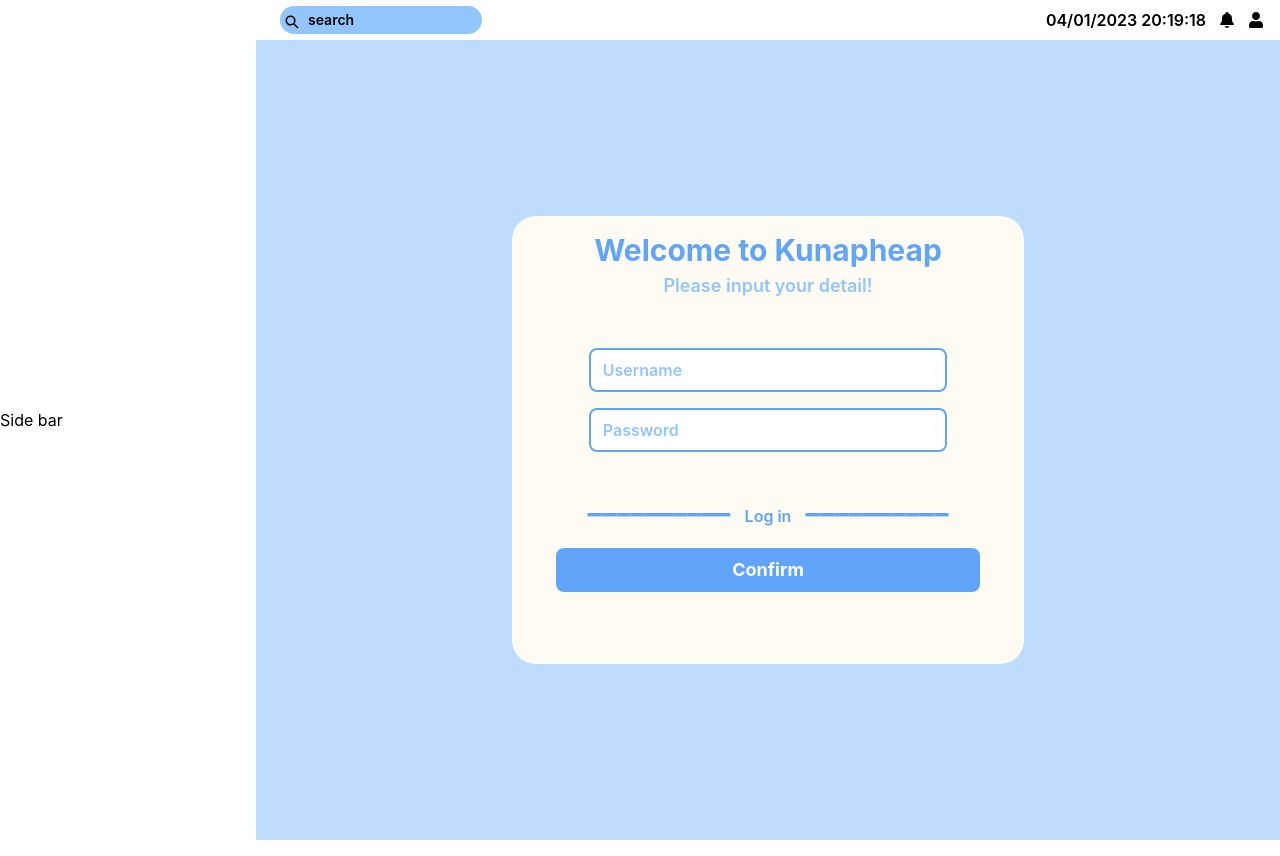
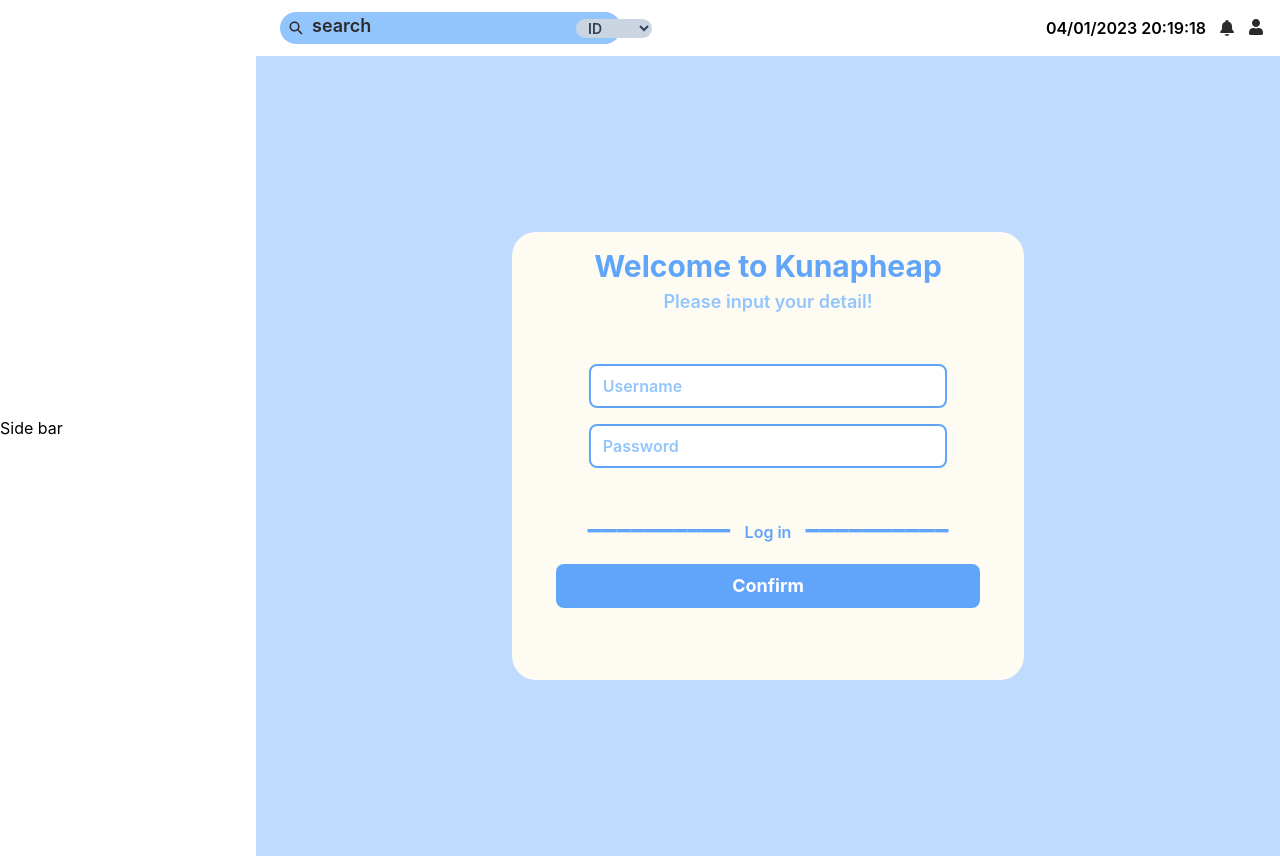
Before and after one commit to Kunapheap/kunapheap, a React (Create React App) app in the folder kunapheap-admin/: page /login in a window 1280 px wide. Built offline with nearby package versions, Linux system fonts and the light colour scheme.

Commit message:
modify admin part and client part

```diff
--- a/kunapheap-admin/src/components/Header.js
+++ b/kunapheap-admin/src/components/Header.js
@@ -1,23 +1,38 @@
 import React, { useEffect, useState } from "react";
-import { IoNotificationsSharp , IoSearchSharp } from "react-icons/io5";
+import { IoNotificationsSharp, IoSearchSharp } from "react-icons/io5";
 import { FaUser } from "react-icons/fa";
 
 function Header() {
   return (
     <>
-      <div className=" flex flex-col-reverse md:flex-row items-center justify-between font-semibold">
-        <div className="relative md:w-1/4 w-full">
-        <input
-          className="w-full border-black outline-none  lg:mx-6 pl-8  h-7 lg:pl-7 lg:pr-4 bg-blue-300 rounded-full text-xs font-semibold placeholder:text-black placeholder:text-sm"
-          placeholder="search"
-        />
-        <IoSearchSharp className="absolute top-2 left-4 md:left-7" />
+      <div className=" flex flex-col-reverse md:flex-row items-center justify-between font-semibold py-2">
+        <div className="w-full flex flex-row relative">
+          <div className="w-[80%] relative pl-6">
+            <input
+              className=" w-[100%] pl-8
+              lg:w-[90%] border-primary outline-none py-2 lg:pl-8  bg-blue-300 rounded-full text-xs font-semibold placeholder:text-primary placeholder:text-lg"
+              placeholder="search"
+            />
+            <IoSearchSharp className="absolute top-2 lg:top-2 left-9 lg:left-8 text-primary" />
+          </div>
+          <div className="w-[15%] absolute left-80 top-1">
+            <select className="pl-2 text-sm w-full bg-slate-300 rounded-full text-slate-700 dark:placeholder-primary dark:focus:ring-blue-500">
+              <option value='id'>ID</option>
+              <option value='name'>Name</option>
+            </select>
+          </div>
         </div>
 
-        <div className="flex py-2 gap-3 items-center mr-4 w-full justify-end">
+
+
+
+        <div className="justify-between pl-8 lg:pl-0 flex py-2 gap-3 items-center mr-4 w-full lg:justify-end">
           <Clock />
-          <IoNotificationsSharp className="text-[18px]" />
-          <FaUser className="" />
+          <div className="flex flex-row gap-3">
+
+            <IoNotificationsSharp className="text-[18px] text-primary" />
+            <FaUser className=" text-primary" />
+          </div>
         </div>
       </div>
     </>
```
Also changed, not shown: kunapheap-admin/src/App.js (+4 -4 lines).
